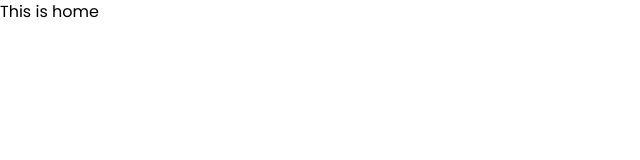
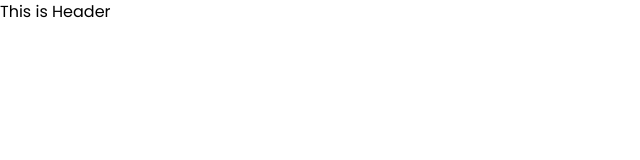
Before and after one commit to nmkhans/nmkhan, a Next.js app: page / in a window 1280 px wide. Shown: the top 160 px of the page, without its empty margins (0-640 px from the left). Built offline with nearby package versions, Linux system fonts and the light colour scheme.

Commit message:
header area starte

```diff
--- /dev/null
+++ b/components/Footer/Footer.js
@@ -0,0 +1,11 @@
+import React from 'react';
+
+const Footer = () => {
+    return (
+        <div>
+            <h1>This is footer</h1>
+        </div>
+    );
+};
+
+export default Footer;
--- /dev/null
+++ b/components/Header/Header.js
@@ -0,0 +1,12 @@
+import React from 'react';
+
+const Header = () => {
+    return (
+        <div>
+            <h1>This is Header</h1>
+
+        </div>
+    );
+};
+
+export default Header;
--- a/pages/_app.js
+++ b/pages/_app.js
@@ -1,7 +1,13 @@
 import '../styles/globals.css'
+import Header from './../components/Header/Header';
 
 function MyApp({ Component, pageProps }) {
-  return <Component {...pageProps} />
+  return (
+    <>
+      <Header />
+      <Component {...pageProps} />
+    </>
+  )
 }
 
 export default MyApp
--- a/pages/index.js
+++ b/pages/index.js
@@ -1,19 +1,20 @@
-import Head from 'next/head'
+import React from 'react';
+import Head from 'next/head';
 
 const Home = () => {
   return (
-    <div className="Home">
+    <section className="Home">
       <Head>
         <title>Moin Khan | Font-End Developer</title>
         <meta name="description" content="Personal Portfolio of Moin Khan" />
         <link rel="icon" href="/favicon.ico" />
       </Head>
+      <div className="inner__home container mx-auto">
+        <main className="home__content">
 
-      <div className="home__container">
-        <h1>This is home</h1>
+        </main>
       </div>
-
-    </div>
+    </section>
   )
 }
 
```
